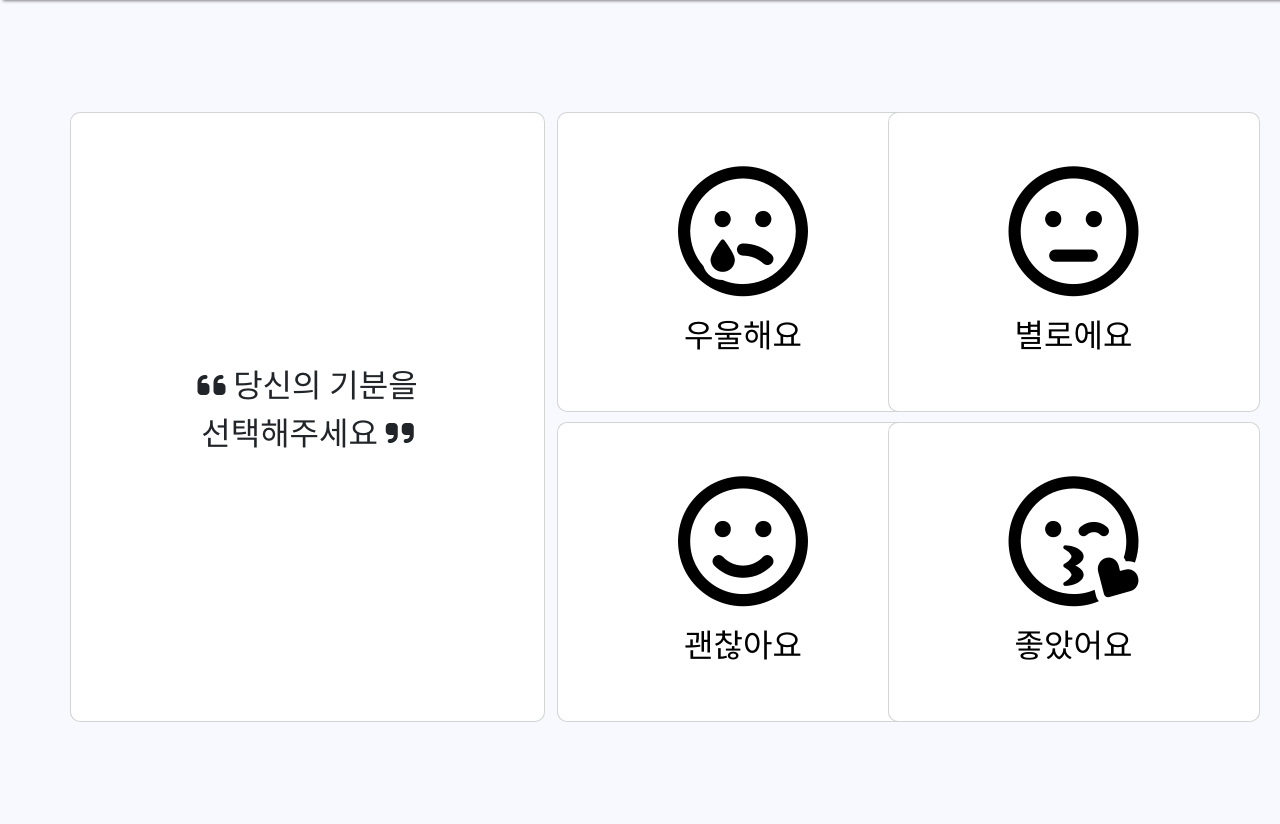
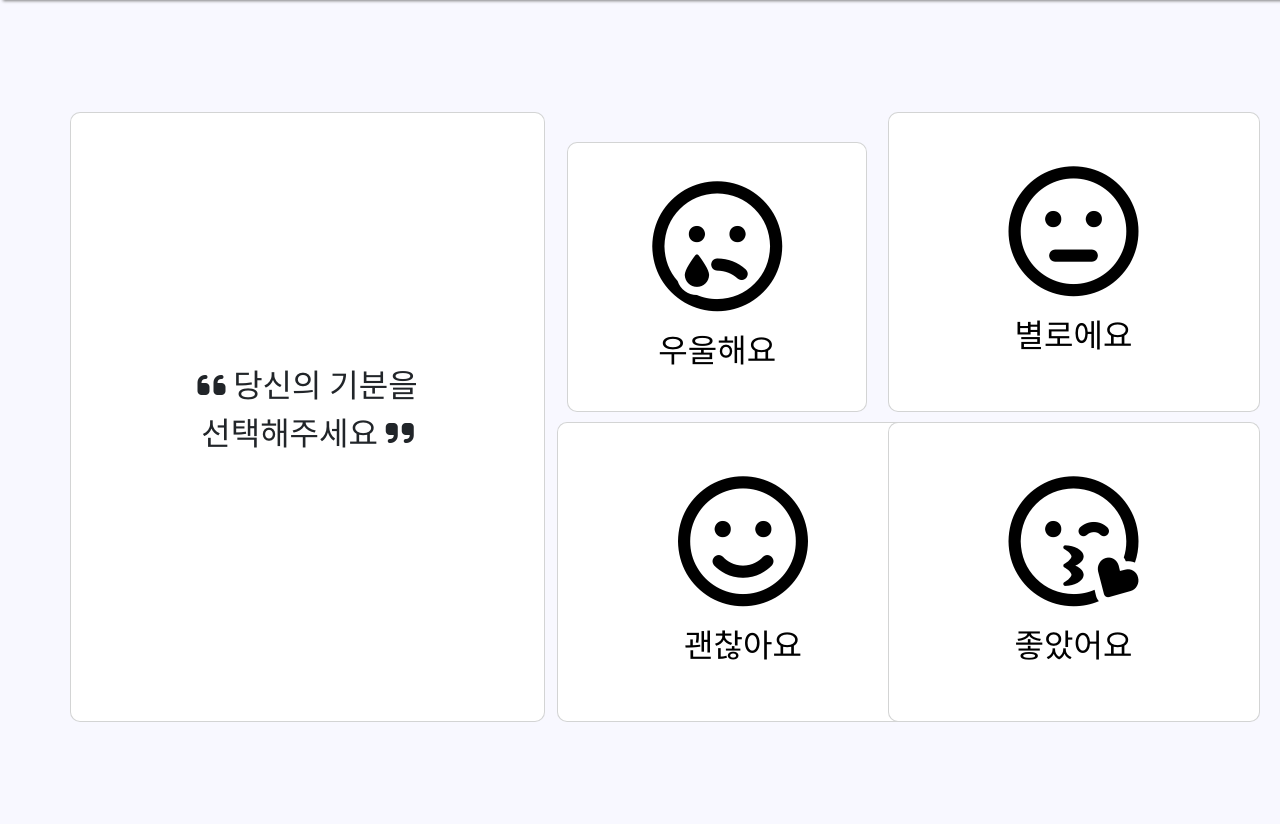
Before and after one commit to hajongseon/Wait_to_the_Paradise, a Django app: page /wtp/ in a window 1280 px wide. Shown: the part 85-909 px from the top of the page. Run offline with Django 4.2, Linux system fonts and the light colour scheme; some libraries are stand-ins or nearby versions.

Commit message:
index.html script추가

```diff
--- a/wtp/static/wtp/bootstrap/main.css
+++ b/wtp/static/wtp/bootstrap/main.css
@@ -146,7 +146,16 @@ button {
     font-weight: 400;
 }
 
-.bd-gray {
-    border: 1px solid g;
+
+@media screen and (max-width: 1400px) {
+    .media {
+        width:300px !important;
+        height:270px !important;
+    }
 }
 /* end  */
+
+/* depression */
+.ment-box {
+    margin-top: 210px;
+}
--- a/wtp/templates/wtp/index.html
+++ b/wtp/templates/wtp/index.html
@@ -5,6 +5,7 @@
     <meta charset="UTF-8">
     <meta http-equiv="X-UA-Compatible" content="IE=edge">
     <meta name="viewport" content="width=device-width, initial-scale=1.0">
+    <meta name="viewport" content="width=device-width, initial-scale=1">
     <link rel="stylesheet" href="{% static 'wtp/bootstrap/bootstrap.min.css' %}" media="screen">
     <link rel="stylesheet" href="{% static 'wtp/bootstrap/bootstrap.min.css.map' %}" media="screen">
     <script src="https://kit.fontawesome.com/20f2b02ec6.js" crossorigin="anonymous"></script>
@@ -26,15 +27,15 @@
         {% block main_area %}
         {% endblock %}
         <div class="row-box row">
-            <div class="text-box col-5 text-center b-white">
+            <div class="text-box col-lg-5 col-sm-5 text-center b-white">
                 <p class="p-sm-5 text-center font"><i class="fas fa-quote-left"></i> 당신의 기분을<br>선택해주세요 <i class="fas fa-quote-right"></i></p>
             </div>
 
-            <div class="col-7 text-center">
+            <div class="col-lg-7 col-sm-5 text-center">
                 <div class="row">
                     <div class="d-sm-grid grid-sub">
                         <a class="font" href="depression">
-                            <div class="select_hover btn-m h-200 col-6 auto bd-gray b-white">
+                            <div class="select_hover btn-m h-200 col-6 auto b-white media">
                                 <div class="flex-columns-1">
                                     <div><i class="far fa-sad-tear" style="font-size:130px; margin-bottom:15px;"></i></div>
                                     <span>우울해요</span>
@@ -42,7 +43,7 @@
                             </div>
                         </a>
                         <a class="font" href="bad">
-                            <div class="select_hover btn-m h-200 col-6 auto bd-gray b-white">
+                            <div class="select_hover btn-m h-200 col-6 auto b-white">
                                 <div class="flex-columns-1">
                                     <div><i class="far fa-meh" style="font-size:130px; margin-bottom:15px;"></i></div>
                                     <span>별로에요</span>
@@ -50,7 +51,7 @@
                             </div>
                         </a>
                         <a class="font" href="fine">
-                            <div class="select_hover btn-m h-200 col-6 auto bd-gray b-white">
+                            <div class="select_hover btn-m h-200 col-6 auto b-white">
                                 <div class="flex-columns-1">
                                     <div><i class="far fa-smile" style="font-size:130px; margin-bottom:15px;"></i></div>
                                     <span>괜찮아요</span>
@@ -58,7 +59,7 @@
                             </div>
                         </a>
                         <a class="font" href="good">
-                            <div class="select_hover btn-m h-200 col-6 auto bd-gray b-white">
+                            <div class="select_hover btn-m h-200 col-6 auto b-white">
                                 <div class="flex-columns-1">
                                     <div><i class="far fa-kiss-wink-heart" style="font-size:130px; margin-bottom:15px;"></i></div>
                                     <span>좋았어요</span>
@@ -68,38 +69,9 @@
                     </div>
                 </div>
             </div>
-<!--            <div class="select-mini">-->
-<!--                <span class="select">당신의 기분을 골라주세요</span>-->
-<!--            </div>-->
-
-<!--            <div class="float-r">-->
-<!--                <div class="box-border">-->
-<!--                  <a href="depression"><button class="learn-more">우울해</button></a>-->
-<!--                </div>-->
-<!--                <div class="box-border">-->
-<!--                    <a href="bad"><button class="learn-more">별로야</button ></a>-->
-<!--                </div>-->
-<!--                <div class="box-border">-->
-<!--                    <a href="fine"><button class="learn-more">괜찮아</button ></a>-->
-<!--                </div>-->
-<!--                <div class="box-border">-->
-<!--                    <a href="good"><button class="learn-more">좋아</button ></a>-->
-<!--                </div>-->
-<!--            </div>-->
         </div>
     </div>
-<!--            <div class="box-border">-->
-<!--              <a href="depression"><button class="learn-more">우울해</button></a>-->
-<!--            </div>-->
-<!--            <div class="box-border">-->
-<!--                <a href="bad"><button class="learn-more">별로야</button ></a>-->
-<!--            </div>-->
-<!--            <div class="box-border">-->
-<!--                <a href="fine"><button class="learn-more">괜찮아</button ></a>-->
-<!--            </div>-->
-<!--            <div class="box-border">-->
-<!--                <a href="good"><button class="learn-more">좋아</button ></a>-->
-<!--            </div>-->
+</body>
 
 <script src="https://cdn.jsdelivr.net/npm/@popperjs/core@2.11.6/dist/umd/popper.min.js"
         integrity="sha384-oBqDVmMz9ATKxIep9tiCxS/Z9fNfEXiDAYTujMAeBAsjFuCZSmKbSSUnQlmh/jp3"
@@ -107,5 +79,4 @@
 <script src="https://cdn.jsdelivr.net/npm/bootstrap@5.2.3/dist/js/bootstrap.min.js"
         integrity="sha384-cuYeSxntonz0PPNlHhBs68uyIAVpIIOZZ5JqeqvYYIcEL727kskC66kF92t6Xl2V"
         crossorigin="anonymous"></script>
-</body>
 </html>
```
Also changed, not shown: wtp/templates/wtp/depression.html (+9 -1 lines).
